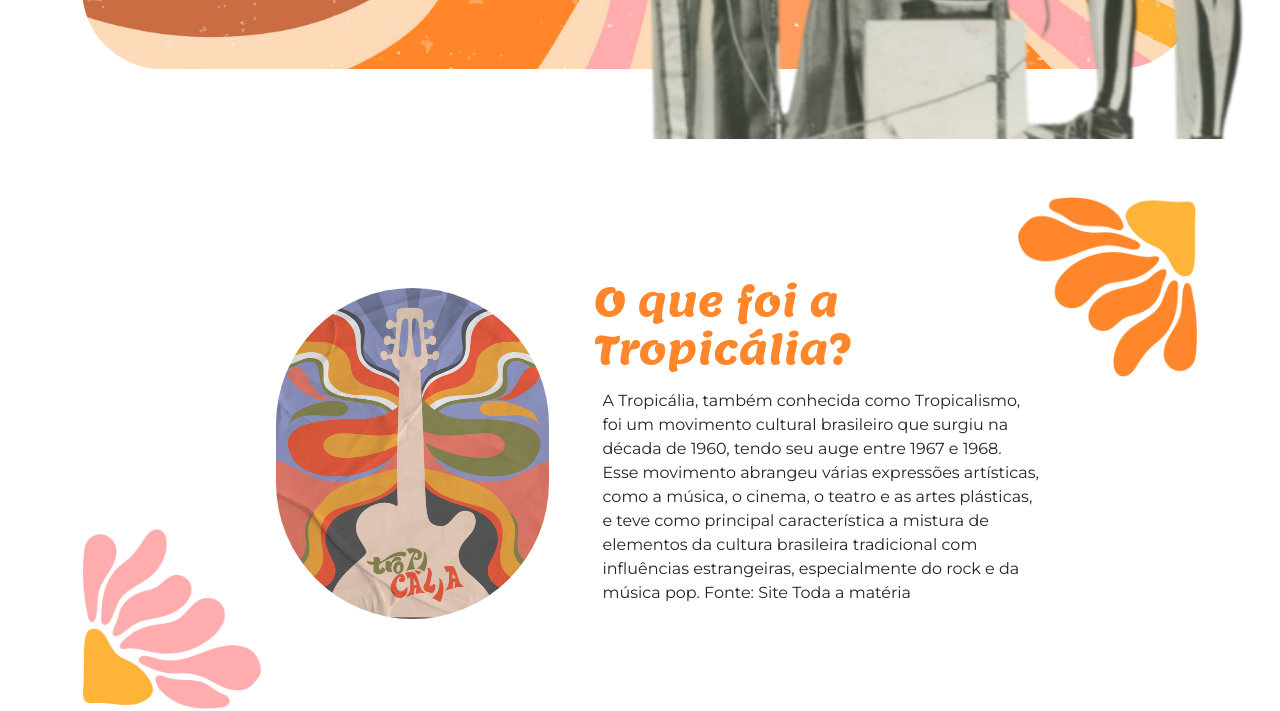
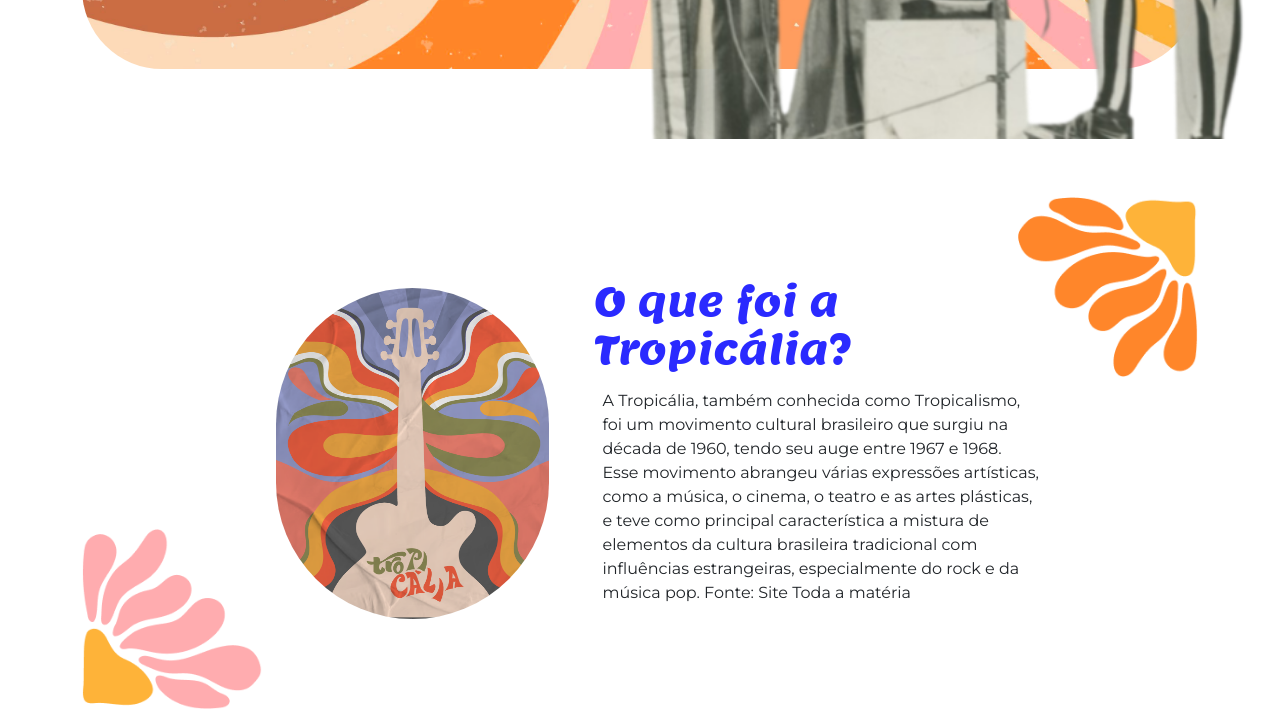
Before and after one commit to estudantegabrielsantos/site-acessivel, a plain HTML site: page index.html in a window 1280 px wide. Shown: the part 812-1523 px from the top of the page. Drawn offline with nearby package versions, Linux system fonts and the light colour scheme.

Commit message:
add color

```diff
--- a/styles.css
+++ b/styles.css
@@ -2,10 +2,10 @@
 @import url('https://fonts.googleapis.com/css2?family=Lemon&display=swap');
 
 :root {
-    --laranja-claro: #FF862A;
-    --alto-contraste-fundo: #000000;
+    --laranja-claro: #2a2aff;
+    --alto-contraste-fundo: #7e7cd0;
     --alto-contraste-texto: #ffffff;
-    --alto-contraste-link: #ffd700;
+    --alto-contraste-link: #0bda1c;
 }
 
 body {
```
